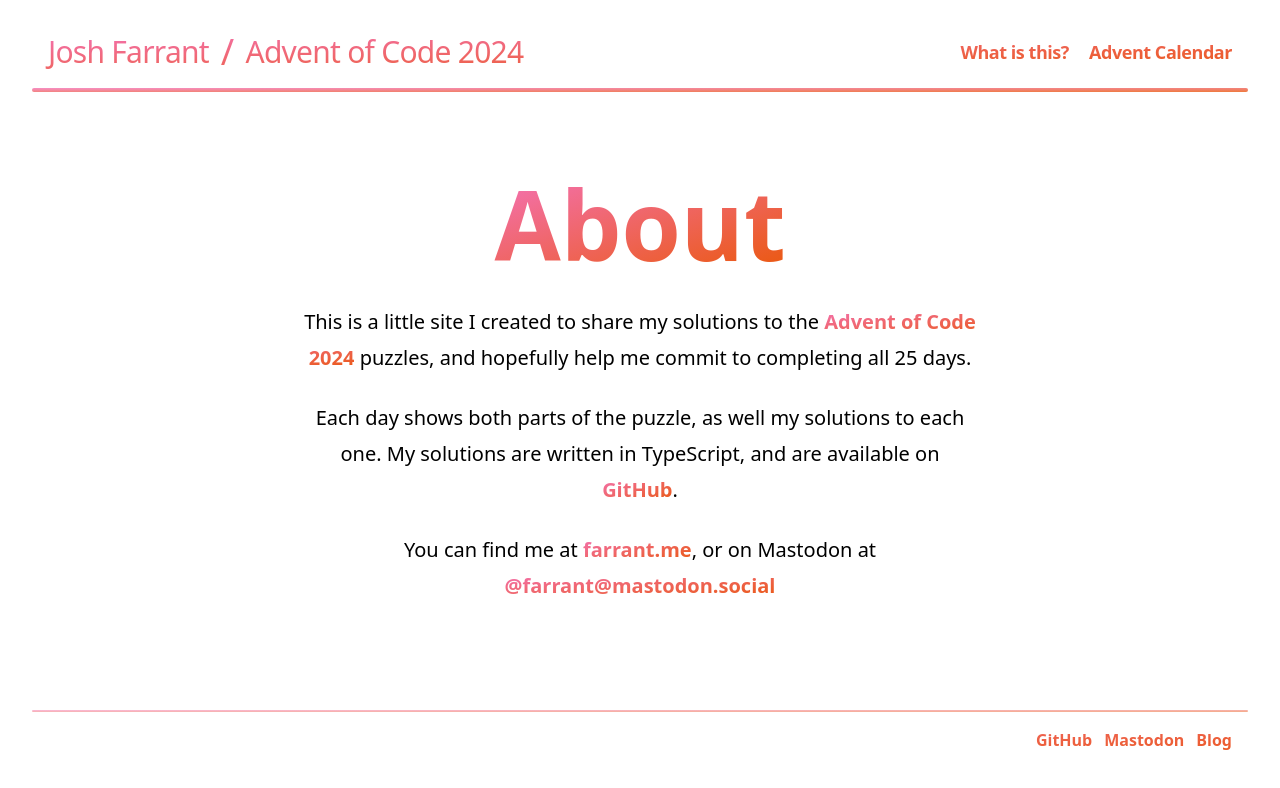
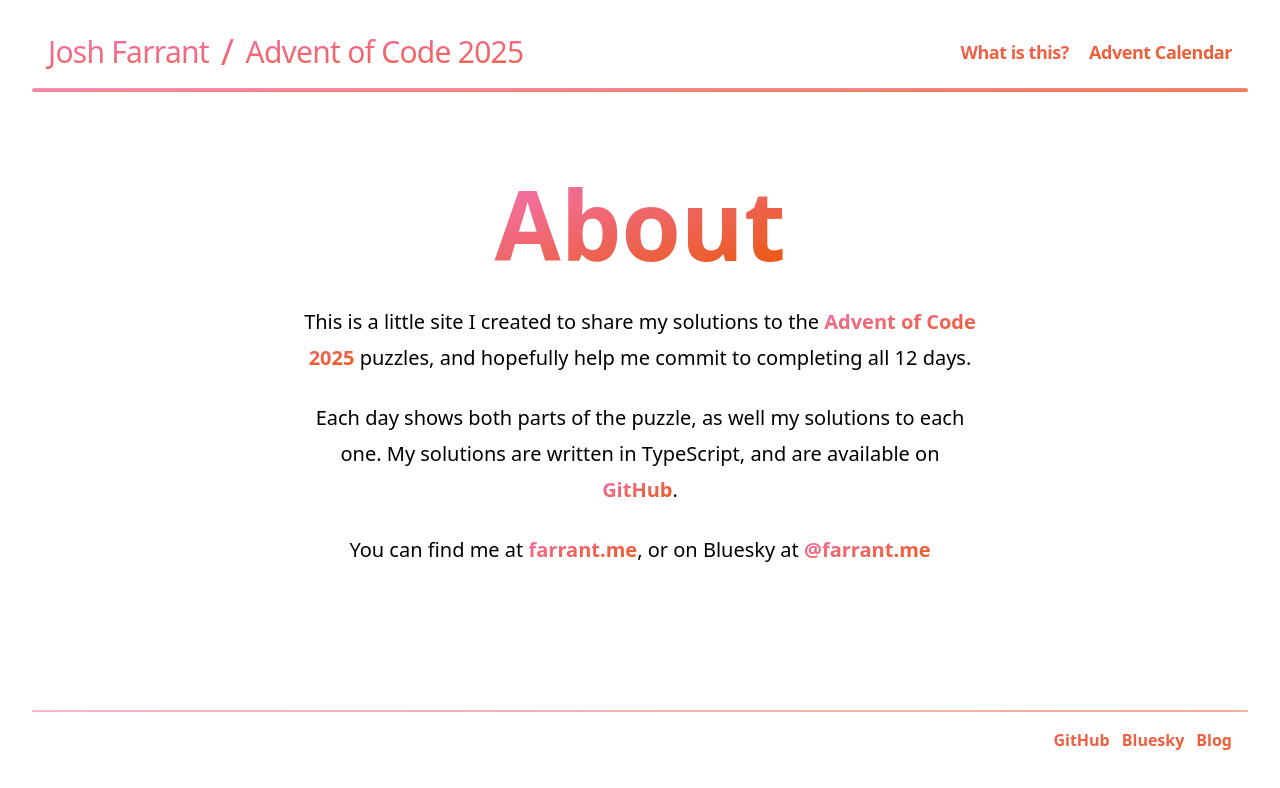
Before and after one commit to joshfarrant/advent-of-code-client, a Next.js app: page /about in a window 1280 px wide. Shown: the top 788 px of the page. Built offline with nearby package versions, Linux system fonts and the light colour scheme.

Commit message:
update for 2025

```diff
--- a/next.config.js
+++ b/next.config.js
@@ -2,7 +2,7 @@
 const nextConfig = {
   reactStrictMode: true,
   redirects: () => [
-    { source: '/', destination: '/2024/days', permanent: false },
+    { source: '/', destination: '/2025/days', permanent: false },
   ],
 };
 
--- a/src/components/pages/about/about.tsx
+++ b/src/components/pages/about/about.tsx
@@ -19,14 +19,14 @@ export const About = () => {
             <p>
               This is a little site I created to share my solutions to the{' '}
               <a
-                href="https://adventofcode.com/2024"
+                href="https://adventofcode.com/2025"
                 target="_blank"
                 rel="noopener noreferrer"
                 className="text-gradient  font-semibold"
               >
-                Advent of Code 2024
+                Advent of Code 2025
               </a>{' '}
-              puzzles, and hopefully help me commit to completing all 25 days.
+              puzzles, and hopefully help me commit to completing all 12 days.
             </p>
 
             <p>
@@ -54,14 +54,14 @@ export const About = () => {
               >
                 farrant.me
               </a>
-              , or on Mastodon at{' '}
+              , or on Bluesky at{' '}
               <a
-                href="https://mastodon.social/@farrant"
+                href="https://bsky.app/profile/farrant.me"
                 target="_blank"
                 rel="noopener noreferrer"
                 className="text-gradient whitespace-nowrap font-semibold"
               >
-                @farrant@mastodon.social
+                @farrant.me
               </a>
             </p>
           </div>
--- a/src/components/pages/day/day.tsx
+++ b/src/components/pages/day/day.tsx
@@ -20,8 +20,8 @@ export const Day = ({
     <>
       <NextSeo
         title={`Day ${day}`}
-        description={`My solution to day ${day} of Advent of Code 2024.`}
-        canonical={`https://advent-of-code.farrant.me/2024/days/${day}`}
+        description={`My solution to day ${day} of Advent of Code 2025.`}
+        canonical={`https://advent-of-code.farrant.me/2025/days/${day}`}
       />
       <Layout>
         <div className="mt-4 grid h-full grid-cols-1 sm:mt-6 lg:grid-cols-[minmax(25rem,_42rem)_minmax(25rem,_53rem)] lg:gap-6 xl:gap-8 2xl:gap-16">
@@ -31,7 +31,7 @@ export const Day = ({
               <span className="text-gradient font-bold">{title}</span>
             </h2>
             <a
-              href={`https://adventofcode.com/2024/day/${day}`}
+              href={`https://adventofcode.com/2025/day/${day}`}
               className="mt-2 flex max-w-2xl items-center text-xl font-semibold text-gray-900 decoration-secondary-400 hover:underline"
               target="_blank"
               rel="noopener noreferrer"
--- a/src/components/pages/days/days.tsx
+++ b/src/components/pages/days/days.tsx
@@ -14,20 +14,20 @@ export const Days = ({ days }: Props) => {
     <>
       <NextSeo
         title="Advent Calendar"
-        description="View my solutions to Advent of Code 2024 puzzles."
-        canonical="https://advent-of-code.farrant.me/2024/days"
+        description="View my solutions to Advent of Code 2025 puzzles."
+        canonical="https://advent-of-code.farrant.me/2025/days"
       />
       <Layout>
         <div className="flex w-full max-w-[42rem] flex-col lg:max-w-[99rem]">
           <p className="mt-2 max-w-2xl text-xl text-gray-900">
             Pick a day to view my solutions to an{' '}
             <a
-              href="https://adventofcode.com/2024"
+              href="https://adventofcode.com/2025"
               target="_blank"
               rel="noopener noreferrer"
               className="text-gradient font-semibold"
             >
-              Advent of Code 2024
+              Advent of Code 2025
             </a>{' '}
             puzzle.
           </p>
@@ -49,7 +49,7 @@ export const Days = ({ days }: Props) => {
                 >
                   {hasDay ? (
                     <Link
-                      href={`/2024/days/${dayNumber}`}
+                      href={`/2025/days/${dayNumber}`}
                       className="text-gradient-light h-full w-full opacity-80"
                       tabIndex={0}
                     >
--- a/src/components/pages/not-found/not-found.tsx
+++ b/src/components/pages/not-found/not-found.tsx
@@ -20,7 +20,7 @@ export const NotFound = () => {
       <div className="flex w-full max-w-[42rem] flex-col items-center justify-center lg:max-w-[99rem]">
         <h2 className="text-gradient mt-16 text-8xl font-black">404</h2>
         <Link
-          href="/2024/days"
+          href="/2025/days"
           className="mt-8 rounded-xl border-4 border-primary-300 bg-gradient-to-br from-primary-400 to-secondary-600 px-6 py-4 text-4xl font-black text-white"
         >
           I want you back
--- a/src/components/templates/layout/layout.tsx
+++ b/src/components/templates/layout/layout.tsx
@@ -8,7 +8,7 @@ export const Layout = ({ children }: Props) => {
       <nav className="sticky top-0 z-20 mx-auto mb-3 w-full max-w-[42rem] bg-white sm:mb-5 sm:pt-4 lg:static lg:max-w-[99rem] lg:pt-8">
         <div className="text-gradient mb-2 flex flex-row items-center justify-between px-3 pt-2 sm:mb-4 sm:pt-0 lg:px-4">
           <Link
-            href="/2024/days"
+            href="/2025/days"
             className="mr-1 flex flex-col items-start whitespace-nowrap bg-clip-text text-xl font-medium tracking-tight hover:bg-secondary-600 sm:text-3xl lg:flex-row lg:items-center"
           >
             <h1>Josh Farrant</h1>
@@ -16,7 +16,7 @@ export const Layout = ({ children }: Props) => {
               /
             </span>
             <h2 className="bg-clip-text text-sm font-light hover:bg-secondary-600 sm:text-xl lg:text-3xl">
-              Advent of Code <span className="hidden sm:inline">2024</span>
+              Advent of Code <span className="hidden sm:inline">2025</span>
             </h2>
           </Link>
           <div className="text-md flex flex-row flex-wrap items-end space-x-3 font-semibold tracking-tight sm:space-x-5 sm:text-lg">
@@ -25,7 +25,7 @@ export const Layout = ({ children }: Props) => {
             </Link>
             <Link
               className="bg-clip-text hover:bg-primary-400"
-              href="/2024/days"
+              href="/2025/days"
             >
               Advent Calendar
             </Link>
@@ -52,11 +52,11 @@ export const Layout = ({ children }: Props) => {
           <li>
             <a
               className="bg-clip-text hover:bg-primary-400"
-              href="https://mastodon.social/@farrant"
+              href="https://bsky.app/profile/farrant.me"
               target="_blank"
               rel="noopener noreferrer"
             >
-              Mastodon
+              Bluesky
             </a>
           </li>
           <li>
--- a/src/pages/_app.tsx
+++ b/src/pages/_app.tsx
@@ -8,14 +8,14 @@ export default function App({ Component, pageProps }: AppProps) {
     <>
       <NextSeo
         titleTemplate="%s | Josh Farrant"
-        canonical="https://advent-of-code.farrant.me/2024/days"
+        canonical="https://advent-of-code.farrant.me/2025/days"
         themeColor="#f472b6"
         openGraph={{
           type: 'website',
           siteName: 'Farrant.me',
-          url: 'https://advent-of-code.farrant.me/2024/days',
-          title: 'Josh Farrant — Advent of Code 2024',
-          description: 'View my solutions to Advent of Code 2024 puzzles.',
+          url: 'https://advent-of-code.farrant.me/2025/days',
+          title: 'Josh Farrant — Advent of Code 2025',
+          description: 'View my solutions to Advent of Code 2025 puzzles.',
           images: [
             {
               url: 'https://advent-of-code.farrant.me/img/preview.png',
```
Also changed, not shown: src/pages/2025/days/[day].tsx (renamed from src/pages/2024/days/[day].tsx), src/pages/2025/days/index.tsx (renamed from src/pages/2024/days/index.tsx).
